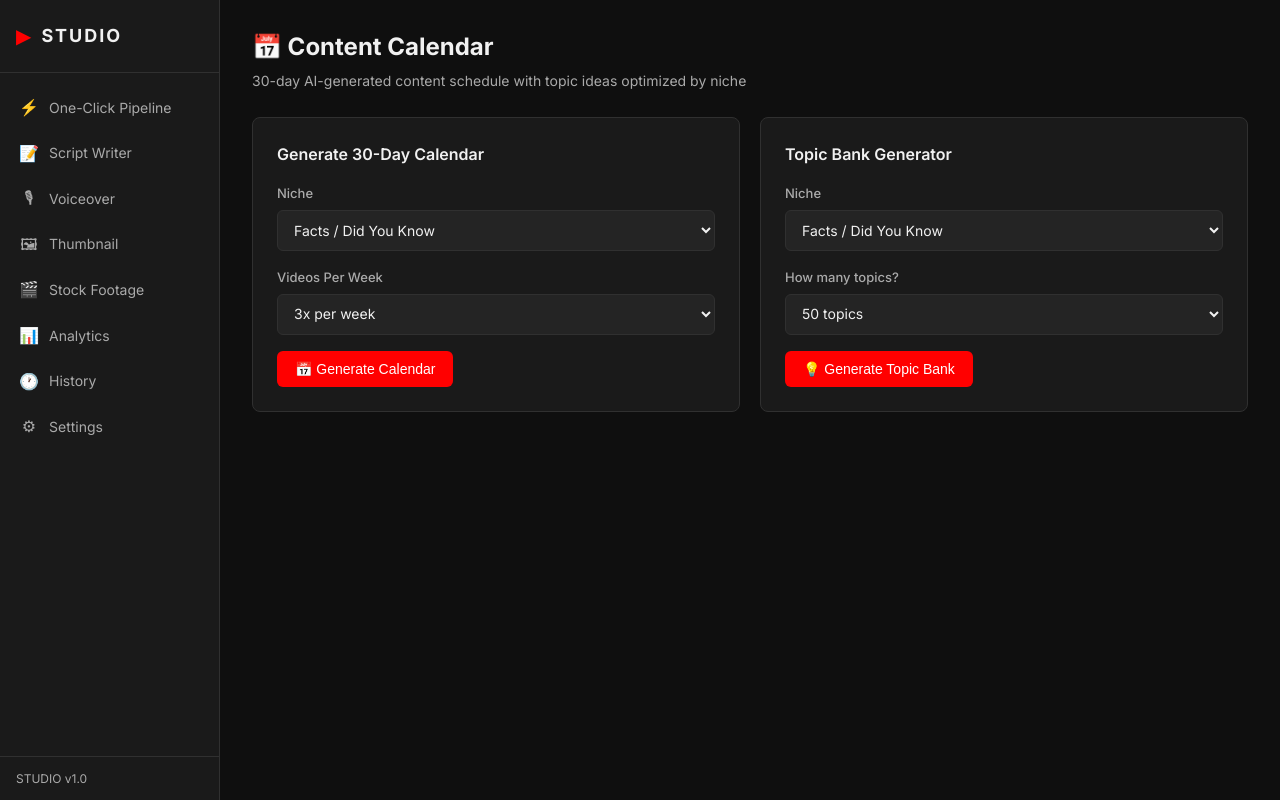
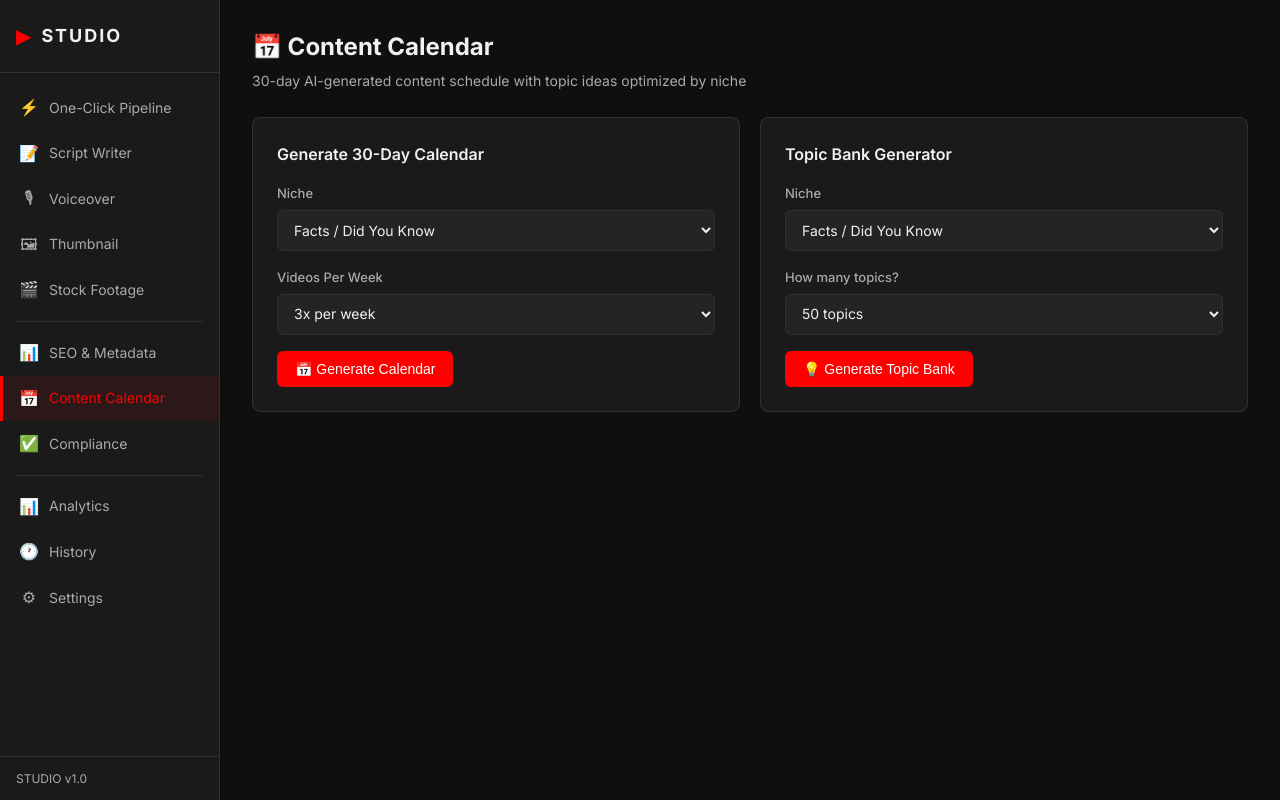
Before and after one commit to mayson208/AiAutomationTool, a Flask app: page /calendar in a window 1280 px wide. Run offline with Flask 3, Linux system fonts and the light colour scheme; some libraries are stand-ins or nearby versions.

Commit message:
upgrade: section 8 — navigation updated with SEO, Calendar, Compliance links and dividers

```diff
--- a/static/css/style.css
+++ b/static/css/style.css
@@ -29,6 +29,7 @@ body { background: var(--bg); color: var(--text); font-family: 'Inter', sans-ser
 .nav-link.active { color: var(--red); border-left-color: var(--red); background: rgba(255,0,0,.08); }
 .nav-icon { font-size: 16px; width: 20px; text-align: center; }
 .sidebar-footer { padding: 12px 16px; border-top: 1px solid var(--border); color: var(--text-muted); font-size: 12px; }
+.nav-divider { height:1px; background:var(--border); margin:8px 16px; }
 
 /* Main */
 .main-content { margin-left: var(--sidebar-w); flex: 1; padding: 28px 32px; max-width: 1100px; }
--- a/templates/base.html
+++ b/templates/base.html
@@ -32,6 +32,17 @@
         <li><a href="{{ url_for('footage_page') }}" class="nav-link {% if active=='footage' %}active{% endif %}">
           <span class="nav-icon">&#127916;</span> Stock Footage
         </a></li>
+        <li class="nav-divider"></li>
+        <li><a href="{{ url_for('seo_page') }}" class="nav-link {% if active=='seo' %}active{% endif %}">
+          <span class="nav-icon">&#128202;</span> SEO & Metadata
+        </a></li>
+        <li><a href="{{ url_for('calendar_page') }}" class="nav-link {% if active=='calendar' %}active{% endif %}">
+          <span class="nav-icon">&#128197;</span> Content Calendar
+        </a></li>
+        <li><a href="{{ url_for('compliance_page') }}" class="nav-link {% if active=='compliance' %}active{% endif %}">
+          <span class="nav-icon">&#9989;</span> Compliance
+        </a></li>
+        <li class="nav-divider"></li>
         <li><a href="{{ url_for('analytics_page') }}" class="nav-link {% if active=='analytics' %}active{% endif %}">
           <span class="nav-icon">&#128202;</span> Analytics
         </a></li>
```
